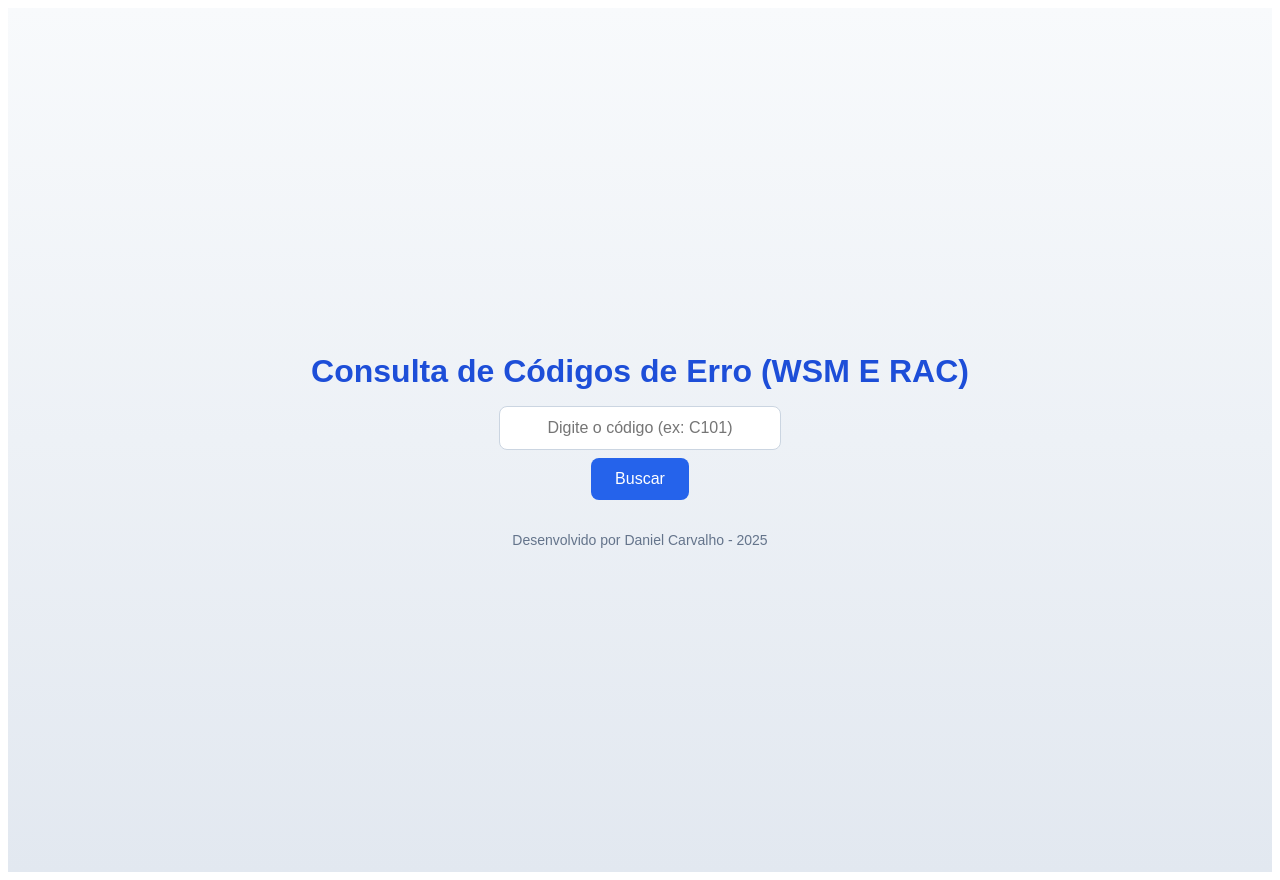
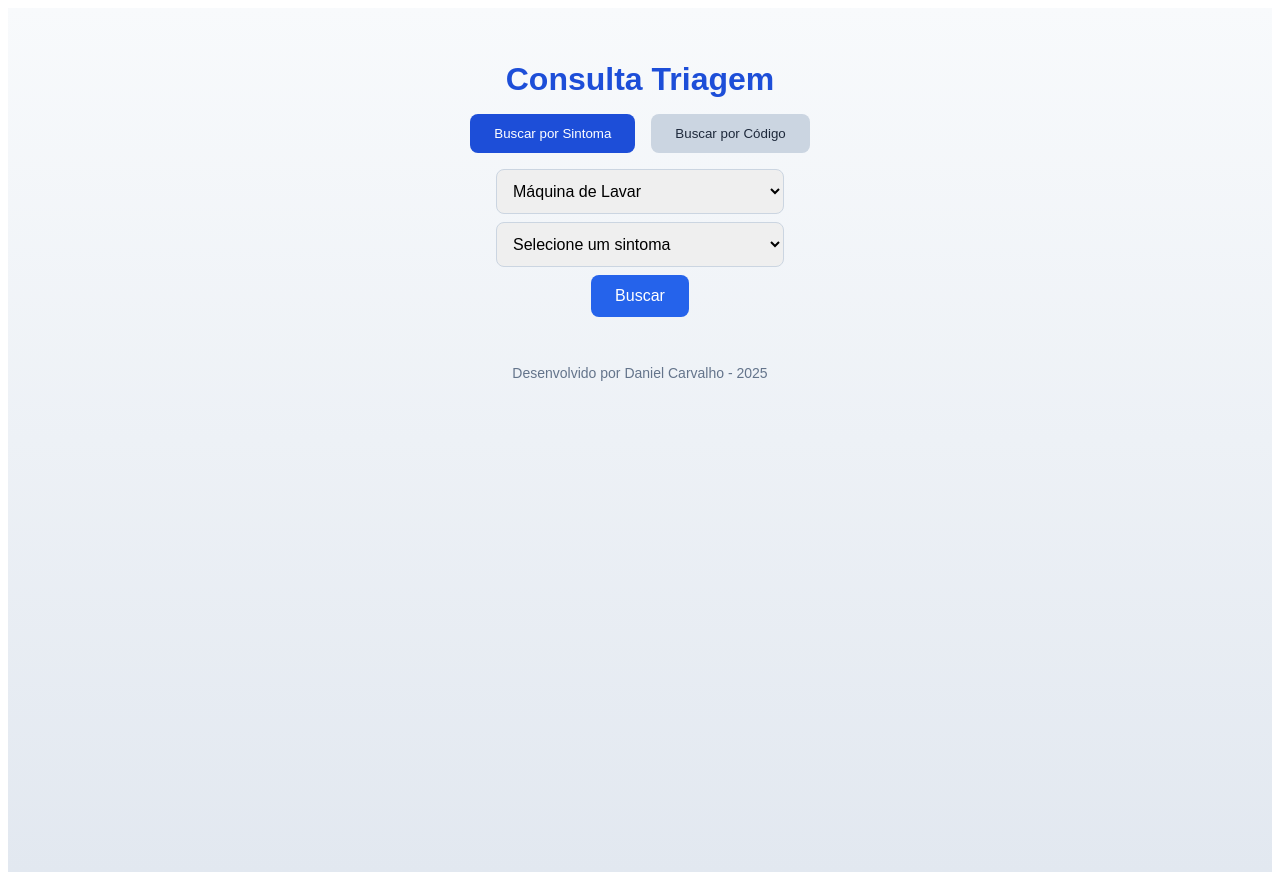
Before and after one commit to polarisid/Erros_online, a React (Vite) app: page / in a window 1280 px wide. Built offline with nearby package versions, Linux system fonts and the light colour scheme.

Commit message:
SIntomas

```diff
--- a/index.html
+++ b/index.html
@@ -4,7 +4,7 @@
     <meta charset="UTF-8" />
     <link rel="icon" type="image/svg+xml" href="/favicon.svg" />
     <meta name="viewport" content="width=device-width, initial-scale=1.0" />
-    <title>React + TypeScript + Replit</title>
+    <title>Consulta Triagem</title>
   </head>
   <body>
     <div id="root"></div>
--- a/src/App.jsx
+++ b/src/App.jsx
@@ -1,5 +1,6 @@
-import React, { useState } from "react";
+import React, { useState, useEffect } from "react";
 import styled from "styled-components";
+import sintomas from "./sintomas.json";
 import erros from "./erros.json";
 
 const Container = styled.div`
@@ -8,7 +9,7 @@ const Container = styled.div`
   display: flex;
   flex-direction: column;
   align-items: center;
-  justify-content: center;
+  justify-content: flex-start;
   padding: 2rem;
   font-family: sans-serif;
 `;
@@ -18,6 +19,31 @@ const Title = styled.h1`
   font-weight: bold;
   margin-bottom: 1rem;
   color: #1d4ed8;
+`;
+
+const TabContainer = styled.div`
+  display: flex;
+  gap: 1rem;
+  margin-bottom: 1rem;
+`;
+
+const Tab = styled.button`
+  padding: 0.75rem 1.5rem;
+  background-color: ${(props) => (props.active ? "#1d4ed8" : "#cbd5e1")};
+  color: ${(props) => (props.active ? "white" : "#1e293b")};
+  border: none;
+  border-radius: 0.5rem;
+  font-weight: 500;
+  cursor: pointer;
+`;
+
+const Select = styled.select`
+  border: 1px solid #cbd5e1;
+  padding: 0.75rem;
+  border-radius: 0.5rem;
+  margin-bottom: 0.5rem;
+  font-size: 1rem;
+  width: 18rem;
 `;
 
 const Input = styled.input`
@@ -38,6 +64,7 @@ const Button = styled.button`
   border-radius: 0.5rem;
   font-size: 1rem;
   cursor: pointer;
+  margin-bottom: 1rem;
   &:hover {
     background-color: #1d4ed8;
   }
@@ -76,12 +103,6 @@ const List = styled.ul`
   list-style: disc;
 `;
 
-const NotFound = styled.p`
-  margin-top: 1rem;
-  color: #dc2626;
-  font-size: 1.125rem;
-`;
-
 const Footer = styled.footer`
   margin-top: 2rem;
   font-size: 0.875rem;
@@ -89,30 +110,84 @@ const Footer = styled.footer`
 `;
 
 function App() {
+  const [categoria, setCategoria] = useState("lavadora");
+  const [sintomaSelecionado, setSintomaSelecionado] = useState("");
   const [codigo, setCodigo] = useState("");
   const [resultado, setResultado] = useState(null);
+  const [abaAtiva, setAbaAtiva] = useState("sintoma");
+  const [sintomasFiltrados, setSintomasFiltrados] = useState([]);
 
-  const buscarErro = () => {
-    const resultadoBusca = erros[codigo.toUpperCase()];
-    setResultado(resultadoBusca || null);
+  useEffect(() => {
+    const filtrados = Object.entries(sintomas)
+      .filter(([_, value]) => value.tipo === categoria)
+      .map(([chave]) => chave);
+    setSintomasFiltrados(filtrados);
+    setSintomaSelecionado("");
+    setResultado(null);
+  }, [categoria]);
+
+  const buscarPorSintoma = () => {
+    const dados = sintomas[sintomaSelecionado];
+    setResultado(dados || null);
+  };
+
+  const buscarPorCodigo = () => {
+    const dados = erros[codigo.toUpperCase()];
+    setResultado(dados || null);
   };
 
   return (
     <Container>
-      <Title>Consulta de Códigos de Erro (WSM E RAC)</Title>
+      <Title>Consulta Triagem</Title>
+
+      <TabContainer>
+        <Tab active={abaAtiva === "sintoma"} onClick={() => setAbaAtiva("sintoma")}>Buscar por Sintoma</Tab>
+        <Tab active={abaAtiva === "codigo"} onClick={() => setAbaAtiva("codigo")}>Buscar por Código</Tab>
+      </TabContainer>
+
+      {abaAtiva === "sintoma" && (
+        <>
+          <Select value={categoria} onChange={(e) => setCategoria(e.target.value)}>
+            <option value="lavadora">Máquina de Lavar</option>
+            <option value="ar">Ar-Condicionado</option>
+          </Select>
+
+          <Select
+            value={sintomaSelecionado}
+            onChange={(e) => setSintomaSelecionado(e.target.value)}
+          >
+            <option value="">Selecione um sintoma</option>
+            {sintomasFiltrados.map((sintoma, idx) => (
+              <option key={idx} value={sintoma}>
+                {sintoma}
+              </option>
+            ))}
+          </Select>
+
+          <Button onClick={buscarPorSintoma}>Buscar</Button>
+        </>
+      )}
+
+      {abaAtiva === "codigo" && (
+        <>
           <Input
             type="text"
             value={codigo}
             onChange={(e) => setCodigo(e.target.value)}
             placeholder="Digite o código (ex: C101)"
           />
-      <Button onClick={buscarErro}>Buscar</Button>
+          <Button onClick={buscarPorCodigo}>Buscar</Button>
+        </>
+      )}
 
-      {resultado ? (
+      {resultado && (
         <ResultBox>
+          {abaAtiva === "sintoma" && (
             <Section>
-            <Label>Resultado para {codigo.toUpperCase()}:</Label>
+              <Label>Sintoma:</Label>
+              <Content>{sintomaSelecionado}</Content>
             </Section>
+          )}
           <Section>
             <Label>Peças sugeridas:</Label>
             <List>
@@ -134,8 +209,6 @@ function App() {
             <Content>{resultado.observações}</Content>
           </Section>
         </ResultBox>
-      ) : (
-        codigo && <NotFound>Código não encontrado.</NotFound>
       )}
 
       <Footer>Desenvolvido por Daniel Carvalho - 2025</Footer>
--- /dev/null
+++ b/src/sintomas.json
@@ -0,0 +1,82 @@
+{
+    "NÃO LIGA": {
+        "tipo": "ar",
+        "peças": [
+            "Placa Principal da unidade interna",
+            "Placa display"
+        ],
+        "causas": [
+            "Sobrecarga eletrica - Disjuntor desarmado - Baixa tensão"
+        ],
+        "observações": "Verifique com o cliente se o produto está energizado com o disjuntor operante. Veja se houve queda de energia ou oscilação recente."
+    },
+    "TRAVA NO CICLO": {
+        "tipo": "lavadora",
+        "peças": [
+            "PLACA PRINCIPAL - INVERTER E MAIN",
+            "BOMBA DE DRENAGEM"
+        ],
+        "causas": [
+            "Possivelmente existe alguma osbtrução no filtro da bomba de drenagem"
+        ],
+        "observações": "verifique em que momento ela trava durante o ciclo"
+    },
+    "BARULHO NA UNIDADE INTERNA": {
+        "tipo": "ar",
+        "peças": [
+            "TURBINA",
+            "MOTOR VENTILADOR"
+        ],
+        "causas": [
+            "Sujeira - Dano fisico na turbina"
+        ],
+        "observações": "Verifique o tipo de barulho - Se for barulho de \"vento\" , \"Soprando\" provavelmente será sujeira no filtro"
+    },
+    "BARULHO NA UNIDADE EXTERNA": {
+        "tipo": "ar",
+        "peças": [
+            "Compressor",
+            "Borracha do compressor"
+        ],
+        "causas": [
+            "Tubulação batendo - compressor - Base do compressor folgada"
+        ],
+        "observações": "Verifique o tipo de barulho - Caso seja barulho de tubos e intermitente pode ser a tubulação batendo nesse caso será somente ajuste . EM alguns casos pode ser a operação normal do produto"
+    },
+    "NÃO CENTRIFUGA": {
+        "tipo": "lavadora",
+        "peças": [
+            "BOMBA",
+            "PLACA PRINCIPAL"
+        ],
+        "causas": [
+            "Obstrução na bomba de drenagem, bomba com defeito"
+        ],
+        "observações": "Verifique com o cliente se o mesmo costuma limpar regularmente o filtro da bomba de drenagem. Caso não possivelmente estara obstruida"
+    },
+    "TAMBOR SOLTO": {
+        "tipo": "lavadora",
+        "peças": [
+            "CESTO COMPLETO",
+            "PAR DE AMORTECEDORES"
+        ],
+        "causas": [
+            "Cesto danificado / quebrado  / Excesso de peso"
+        ],
+        "observações": "Verique com o cliente se possui vazemnto de agua também, pois nesses caso também será necessária a avliação para ver quais mais peças são necessárias"
+    },
+    "BARULHO NA CENTRIFUGAÇÃO": {
+        "tipo": "lavadora",
+        "peças": [
+            "Par de amortecedores",
+            "Cesto",
+            "Par de Contrapesos"
+        ],
+        "causas": [
+            "Par de contrapesos danificados soltos",
+            "amortecedores gastos",
+            "Cesto empenado , trincado"
+        ],
+        "observações": "Peça um video ao cliente do barulho mostrando também a frente da maquina para indentificar se o cesto estar empenado"
+    }
+}
```
Lines whose indentation alone changed are shown as unchanged.
